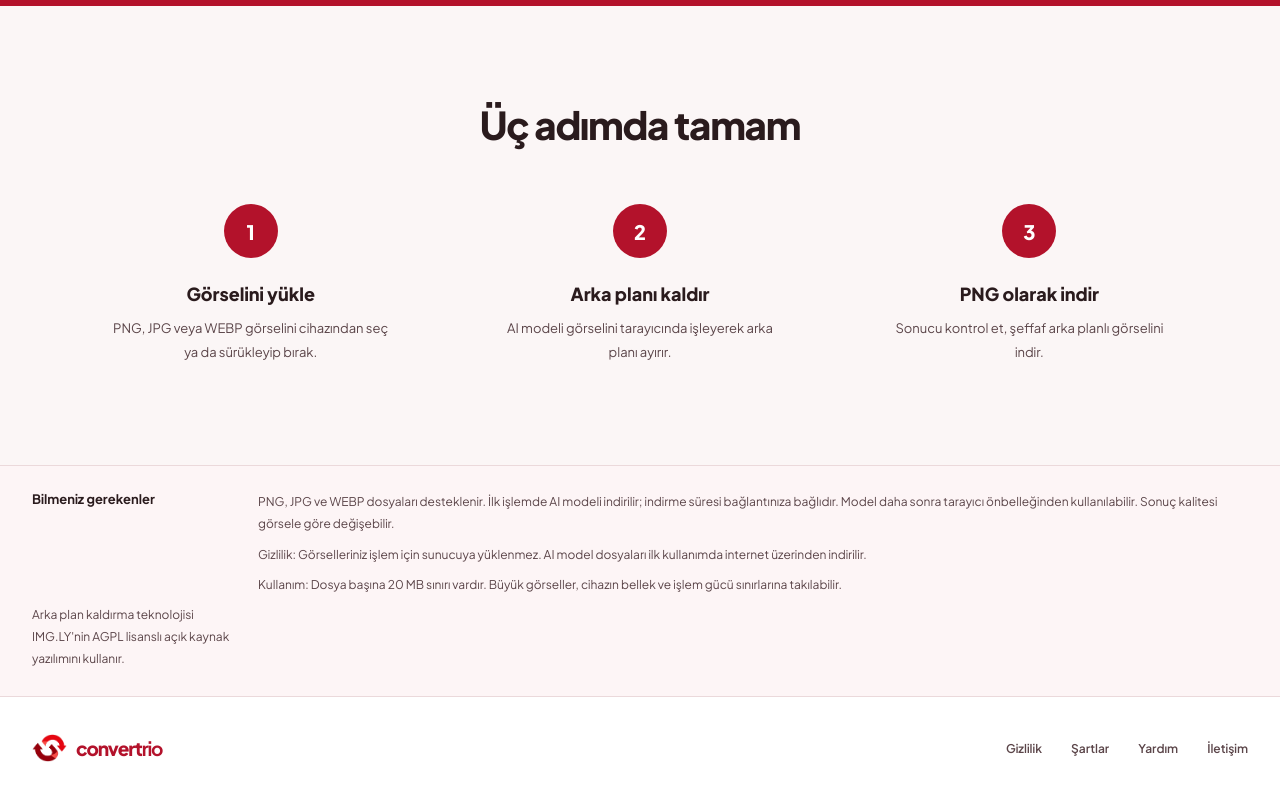
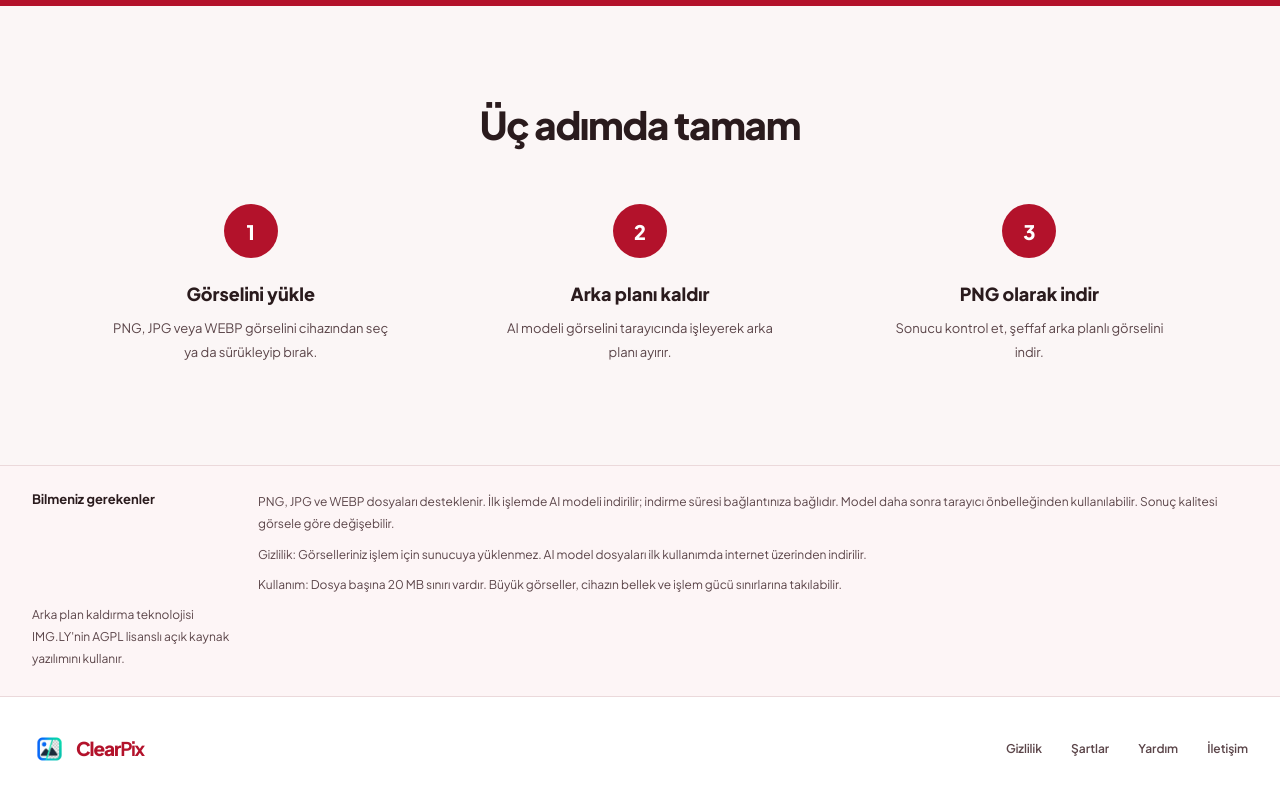
Before and after one commit to shymok-nt/Convertrio, a React (Vite) app: page / in a window 1280 px wide. Shown: the part 683-1483 px from the top of the page. Built offline with nearby package versions, Linux system fonts and the light colour scheme.

Commit message:
brand: rename to ClearPix (src/App.jsx)

```diff
--- a/src/App.jsx
+++ b/src/App.jsx
@@ -44,9 +44,9 @@ async function automaticallyCleanEdges(blob) {
 }
 
 function Brand({ footer = false }) {
-  return <a className={`brand ${footer ? 'brand-footer' : ''}`} href="#ust" aria-label="Convertrio ana sayfa">
-    <img src="/convertrio-logo.webp" alt="" className="brand-image"/>
-    <span>convert<strong>rio</strong></span>
+  return <a className={`brand ${footer ? 'brand-footer' : ''}`} href="#ust" aria-label="ClearPix ana sayfa">
+    <img src="/clearpix-logo.webp" alt="" className="brand-image"/>
+    <span>Clear<strong>Pix</strong></span>
   </a>
 }
 
@@ -268,6 +268,6 @@ export default function App() {
       </section>
       <section className="help" id="yardim"><div className="container help-content"><strong>Bilmeniz gerekenler</strong><p>PNG, JPG ve WEBP dosyaları desteklenir. İlk işlemde AI modeli indirilir; indirme süresi bağlantınıza bağlıdır. Model daha sonra tarayıcı önbelleğinden kullanılabilir. Sonuç kalitesi görsele göre değişebilir.</p><p id="gizlilik">Gizlilik: Görselleriniz işlem için sunucuya yüklenmez. AI model dosyaları ilk kullanımda internet üzerinden indirilir.</p><p id="sartlar">Kullanım: Dosya başına 20 MB sınırı vardır. Büyük görseller, cihazın bellek ve işlem gücü sınırlarına takılabilir.</p><p>Arka plan kaldırma teknolojisi IMG.LY'nin AGPL lisanslı açık kaynak yazılımını kullanır.</p></div></section>
     </main>
-    <footer className="footer"><div className="container footer-inner"><Brand footer/><div className="footer-links"><a href="#gizlilik">Gizlilik</a><a href="#sartlar">Şartlar</a><a href="#yardim">Yardım</a><a href="https://github.com/shymok-nt/Convertrio/issues" target="_blank" rel="noreferrer">İletişim</a></div></div></footer>
+    <footer className="footer"><div className="container footer-inner"><Brand footer/><div className="footer-links"><a href="#gizlilik">Gizlilik</a><a href="#sartlar">Şartlar</a><a href="#yardim">Yardım</a><a href="https://github.com/shymok-nt/ClearPix/issues" target="_blank" rel="noreferrer">İletişim</a></div></div></footer>
   </div>
 }
```
